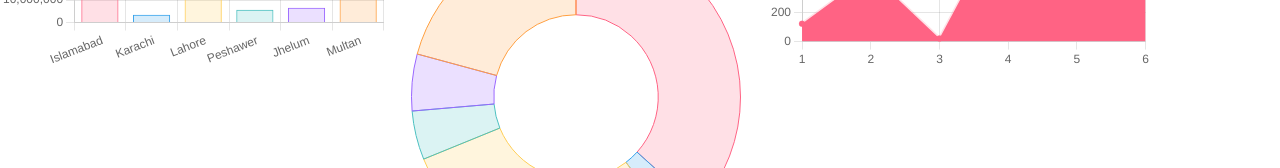
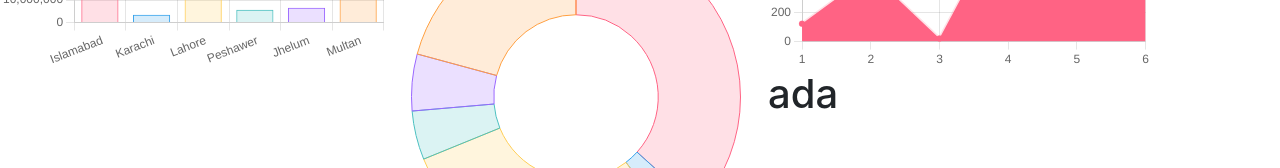
Before and after one commit to alishaikh12/finalyearproject, a React (Create React App) app: page / in a window 1280 px wide. Shown: the part 164-332 px from the top of the page. Built offline with nearby package versions, Linux system fonts and the light colour scheme.

Commit message:
asa
asassa

```diff
--- a/src/Views/Homepage/Charts/lineChart.js
+++ b/src/Views/Homepage/Charts/lineChart.js
@@ -31,6 +31,7 @@ export default function LineChart(){
 <div style={{width:'30vw'}}>
 <h3 style={{textAlign:'center'}}>Food Scarcity index</h3>
     <Line data={data} options={options} />
+    <h1>ada</h1>
 </div>
   );
 }
```
